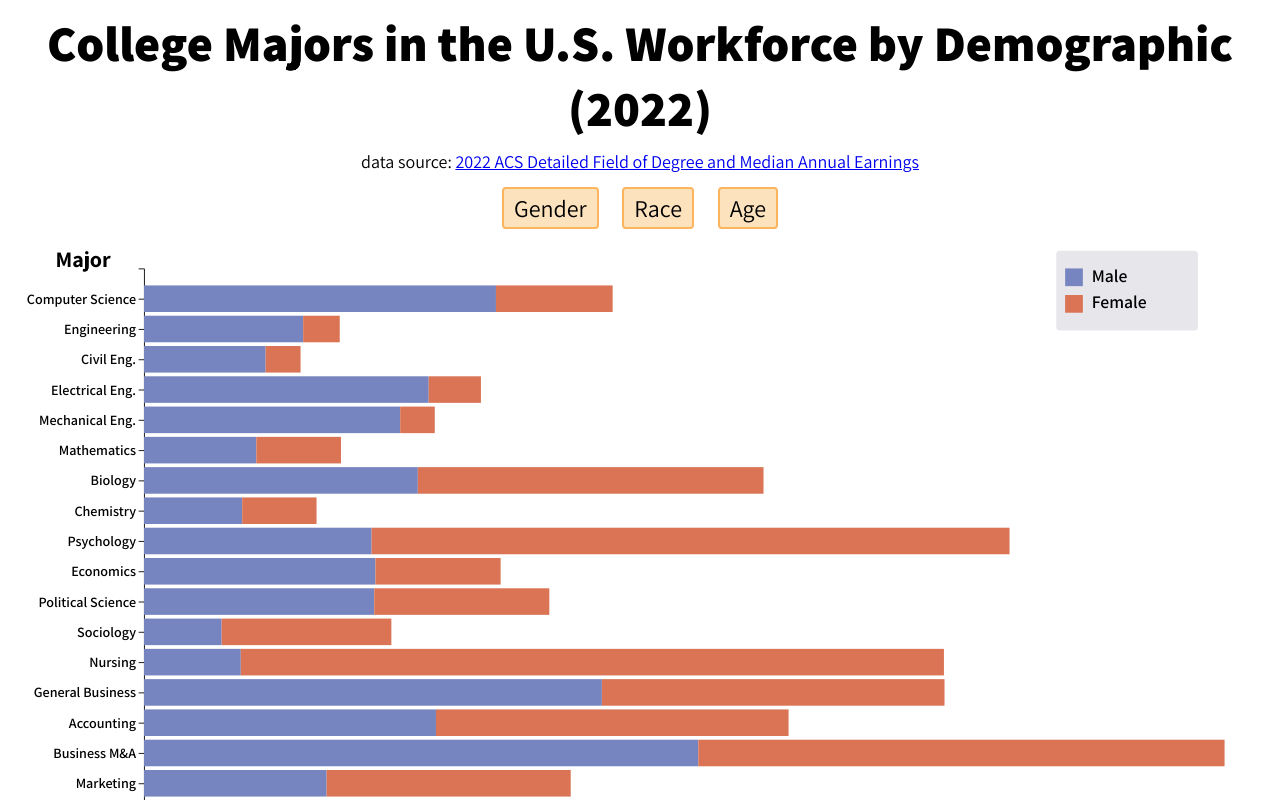
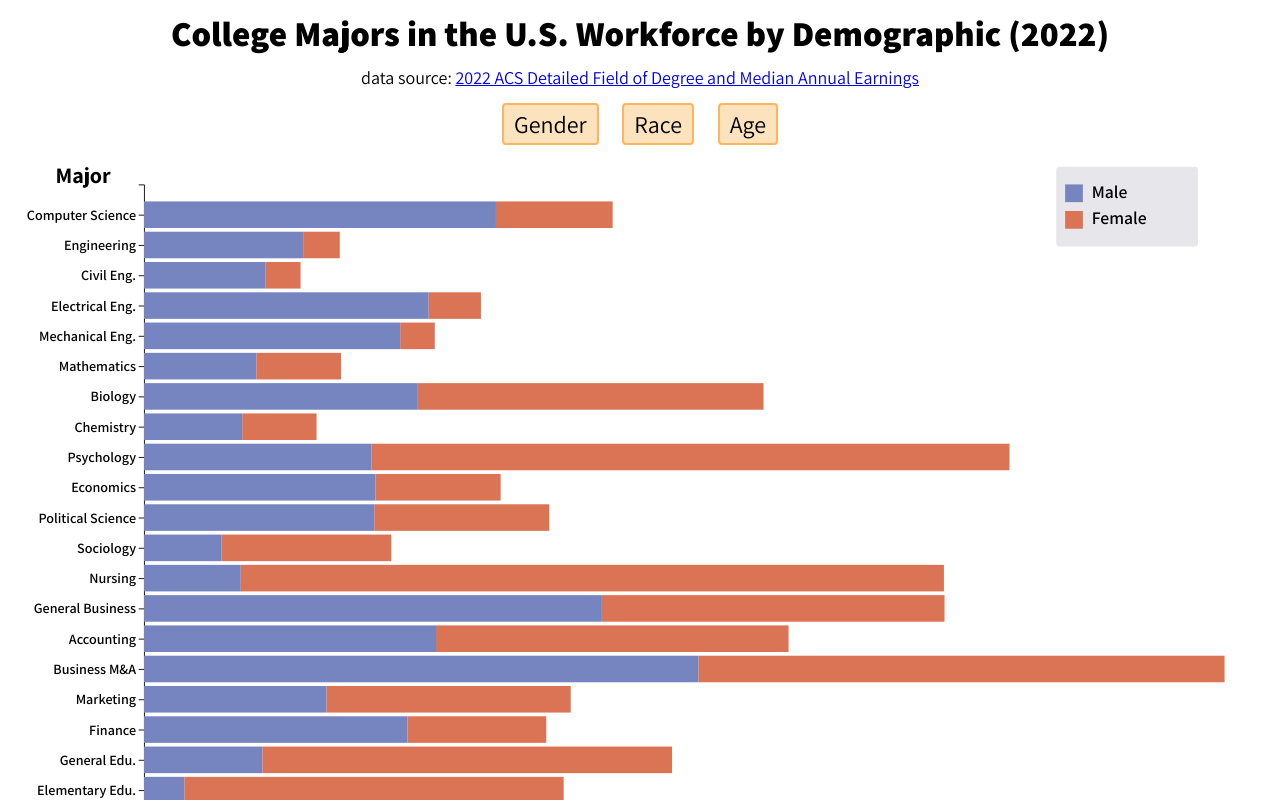
Before and after one commit to mf02511/College-Majors-Demographics, a SvelteKit app: page / in a window 1280 px wide. Shown: the top 800 px of the page. Built offline with nearby package versions, Linux system fonts and the light colour scheme.

Commit message:
changed title font size

```diff
--- a/src/components/App.svelte
+++ b/src/components/App.svelte
@@ -116,7 +116,7 @@
 
 
     h1 {
-        font-size: 50px;
+        font-size: 35px;
         font-weight: 800;
         margin: 10px;
     }
```
